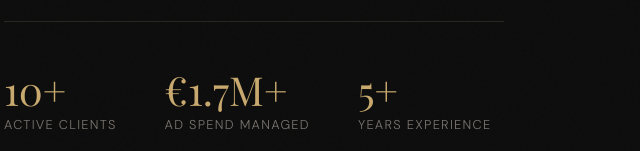
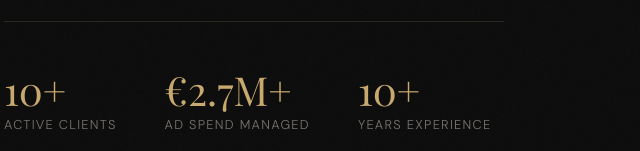
Before and after one commit to micastigliano/micastigliano.github.io, a plain HTML site: page index.html in a window 1280 px wide. Shown: the part 649-800 px from the top of the page, 60-700 px from the left. Drawn offline with nearby package versions, Linux system fonts and the light colour scheme.

Commit message:
Add files via upload

```diff
--- a/index.html
+++ b/index.html
@@ -386,11 +386,11 @@
         <div class="stat-label">Active clients</div>
       </div>
       <div>
-        <div class="stat-number">€1.7M+</div>
+        <div class="stat-number">€2.7M+</div>
         <div class="stat-label">Ad spend managed</div>
       </div>
       <div>
-        <div class="stat-number">5+</div>
+        <div class="stat-number">10+</div>
         <div class="stat-label">Years experience</div>
       </div>
     </div>
```
